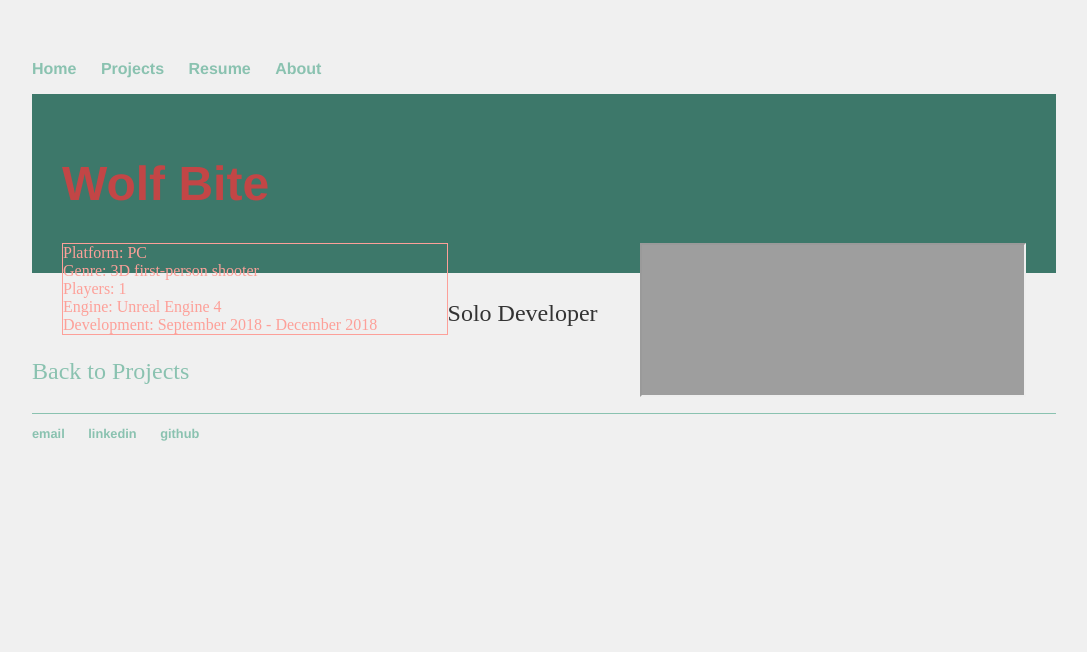
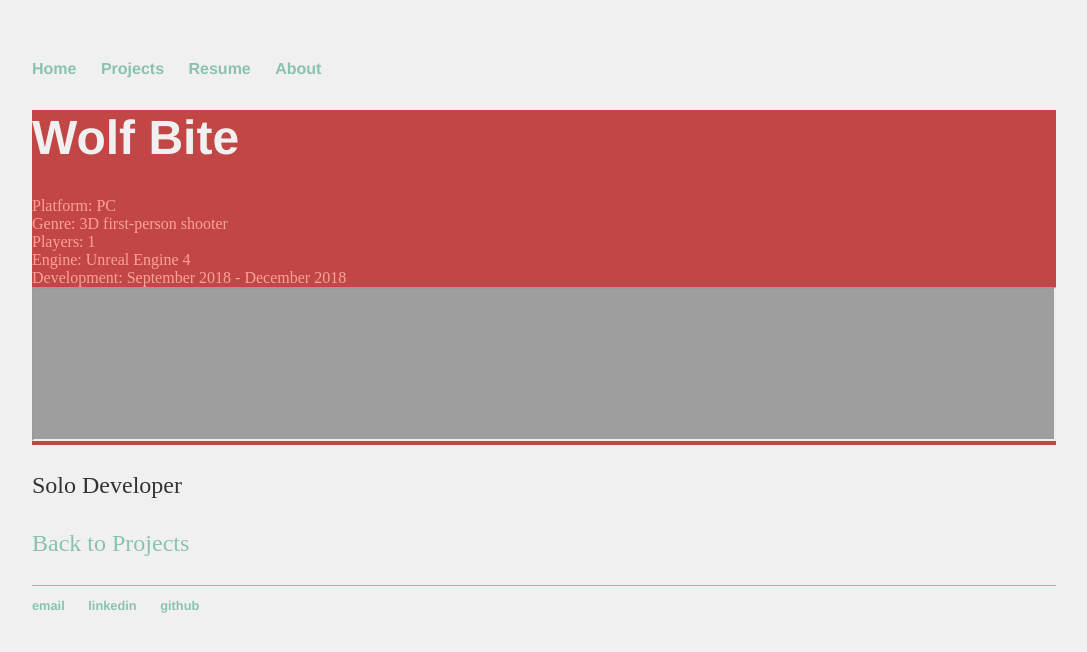
Before and after one commit to digigrant/digigrant.github.io, a Jekyll site: the page built from projects/wolf-bite.html, in a window 1280 px wide. Shown: the top 652 px of the page, without its empty margins (96-1183 px from the left). Built offline with Jekyll 4.4.1, drawn with Linux system fonts in a browser that asks for light colours.

Commit message:
Update main.scss

```diff
--- a/_sass/main.scss
+++ b/_sass/main.scss
@@ -104,23 +104,28 @@
 
 .project-header
 {
-    background-color: $color4;
-    padding: 30px;
+    background-color: $color2;
 
-    .left
+    h1
     {
-        float: left;
-        width: 40%;
+        font-size: 3em;
+        font-family: $font-family;
+        color: $color1;
+    }
+
+    .project-container
+    {
+        padding: 30px;
 
         .specs
         {
             border: 1px solid $color3;
         }
-    }
 
-    .right
-    {
-        float: right;
-        width: 40%;
+        .video
+        {
+            float: right;
+            width: 40%;
+        }
     }
 }
```
